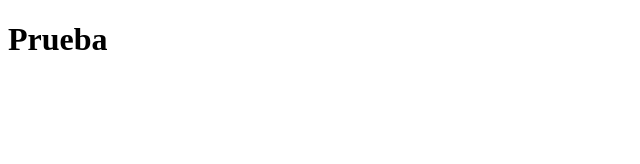
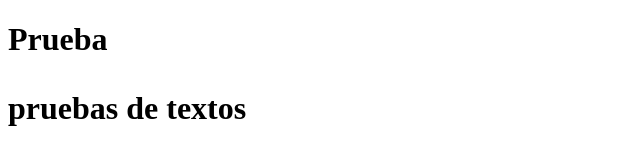
Before and after one commit to nyonCh/nitg_test, a plain HTML site: page Index.html in a window 1280 px wide. Shown: the whole page, without its empty margins (0-640 px from the left). Drawn offline with Linux system fonts and the light colour scheme.

Commit message:
Update Index.html
nuevos datos

```diff
--- a/Index.html
+++ b/Index.html
@@ -4,5 +4,7 @@
     <title>Paginas de pruebas</title>
   <body>
     <h1>Prueba<h1>
+      <p> pruebas de textos
+      </p>
   </body>
 </html>
```
